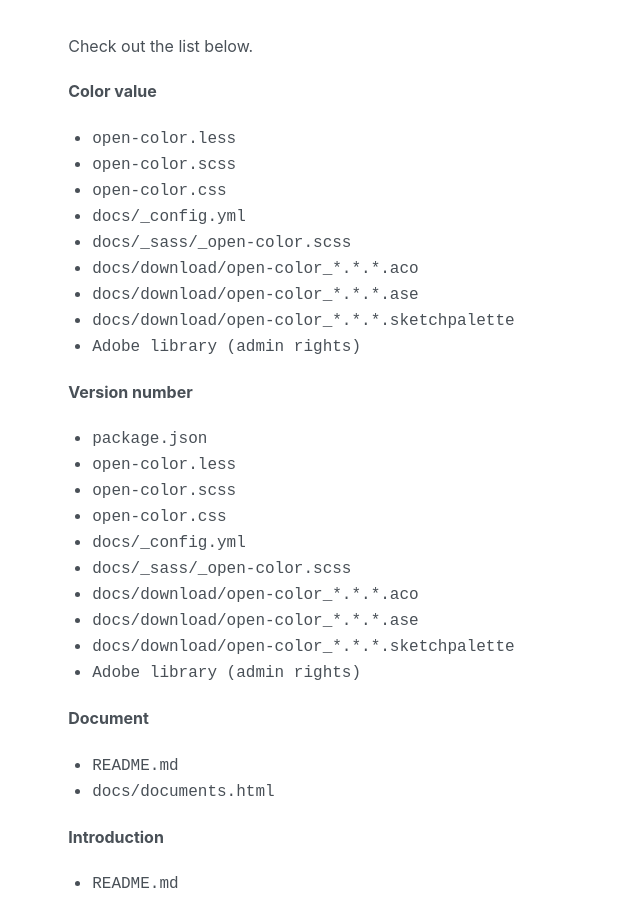
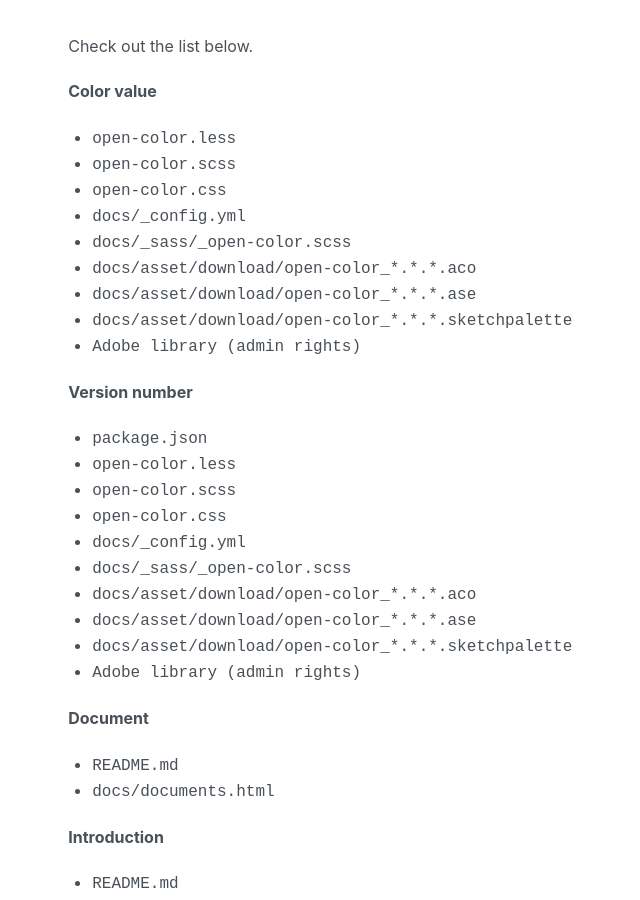
Before and after one commit to yeun/open-color, a Jekyll site: the page built from docs/documents.html, in a window 1280 px wide and 900 px high, scrolled down 3210 px. Shown: the whole window, without its empty margins (303-943 px from the left). Built offline with Jekyll 4.4.1, drawn with Linux system fonts in a browser that asks for light colours; nearby versions of some CDN libraries; library files that are not in the unit come from our copies.

Commit message:
Fixed path

```diff
--- a/docs/documents.html
+++ b/docs/documents.html
@@ -111,9 +111,9 @@
       <li><code>open-color.css</code></li>
       <li><code>docs/_config.yml</code></li>
       <li><code>docs/_sass/_open-color.scss</code></li>
-      <li><code>docs/download/open-color_*.*.*.aco</code></li>
-      <li><code>docs/download/open-color_*.*.*.ase</code></li>
-      <li><code>docs/download/open-color_*.*.*.sketchpalette</code></li>
+      <li><code>docs/asset/download/open-color_*.*.*.aco</code></li>
+      <li><code>docs/asset/download/open-color_*.*.*.ase</code></li>
+      <li><code>docs/asset/download/open-color_*.*.*.sketchpalette</code></li>
       <li><code>Adobe library (admin rights)</code></li>
     </ul>
     <h4 class="docs-subtitle">Version number</h4>
@@ -124,9 +124,9 @@
       <li><code>open-color.css</code></li>
       <li><code>docs/_config.yml</code></li>
       <li><code>docs/_sass/_open-color.scss</code></li>
-      <li><code>docs/download/open-color_*.*.*.aco</code></li>
-      <li><code>docs/download/open-color_*.*.*.ase</code></li>
-      <li><code>docs/download/open-color_*.*.*.sketchpalette</code></li>
+      <li><code>docs/asset/download/open-color_*.*.*.aco</code></li>
+      <li><code>docs/asset/download/open-color_*.*.*.ase</code></li>
+      <li><code>docs/asset/download/open-color_*.*.*.sketchpalette</code></li>
       <li><code>Adobe library (admin rights)</code></li>
     </ul>
     <h4 class="docs-subtitle">Document</h4>
```
Also changed, not shown: README.md.
